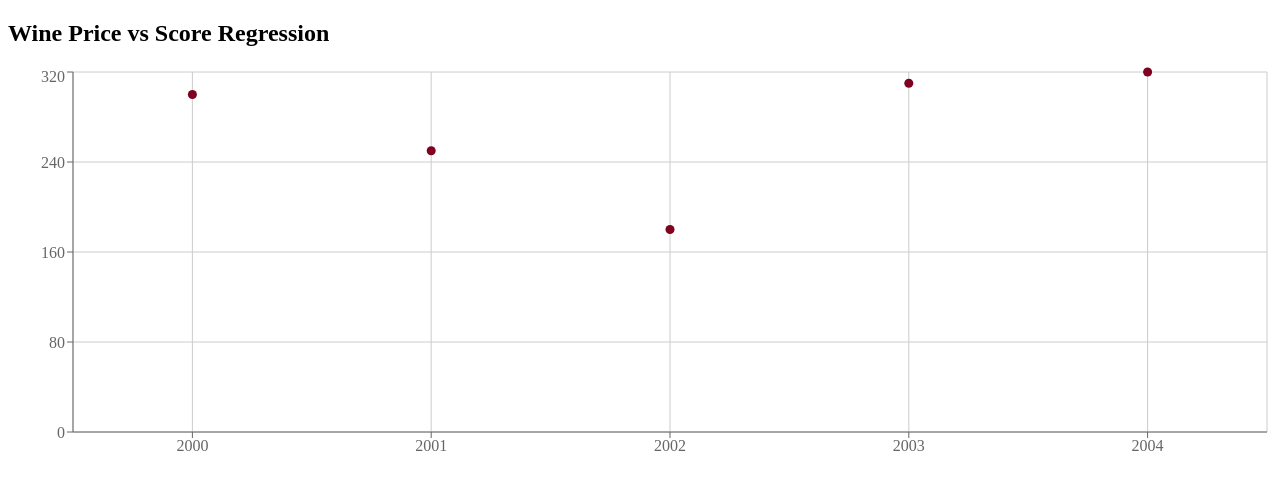
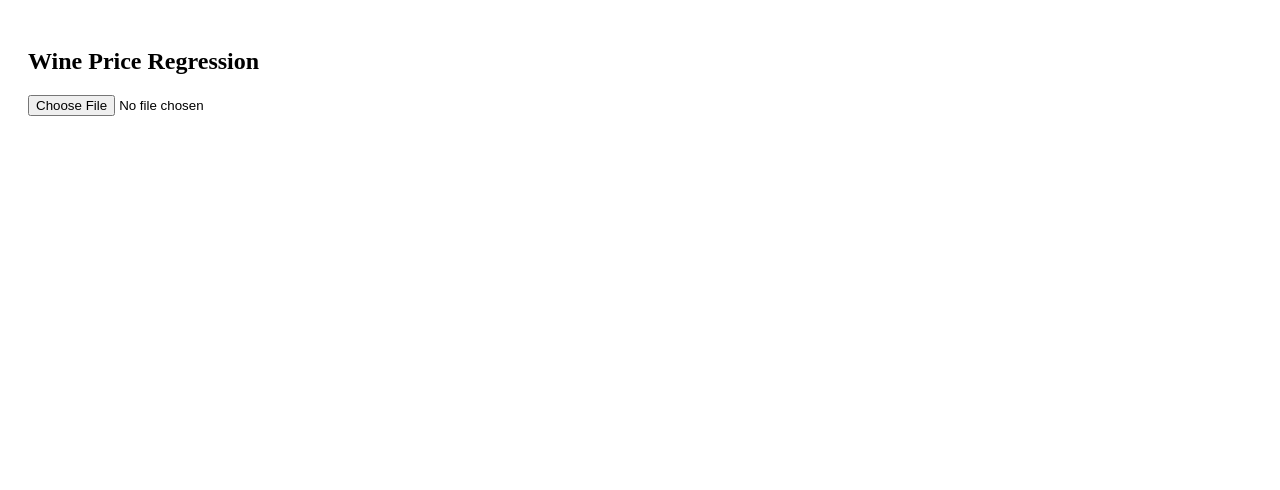
Before and after one commit to averdickt/wine-regression-app, a React (Create React App) app: page / in a window 1280 px wide. Shown: the top 490 px of the page. Built offline with nearby package versions, Linux system fonts and the light colour scheme.

Commit message:
Update App.js

```diff
--- a/src/App.js
+++ b/src/App.js
@@ -1,27 +1,109 @@
-import React from 'react';
-import { LineChart, Line, XAxis, YAxis, CartesianGrid, Tooltip, ResponsiveContainer, ScatterChart, Scatter } from 'recharts';
-
-const data = [
-  { year: 2000, score: 95, price: 300 },
-  { year: 2001, score: 92, price: 250 },
-  { year: 2002, score: 100, price: 180 }, // standout value
-  { year: 2003, score: 96, price: 310 },
-  { year: 2004, score: 94, price: 320 },
-];
+import React, { useState } from 'react';
+import * as XLSX from 'xlsx';
+import regression from 'regression';
+import {
+  LineChart, Line, XAxis, YAxis, CartesianGrid,
+  Tooltip, Scatter, ResponsiveContainer, ScatterChart
+} from 'recharts';
 
 function App() {
+  const [chartData, setChartData] = useState([]);
+  const [regressionData, setRegressionData] = useState([]);
+
+  const parsePrice = (row) => {
+    const bid = parseFloat(row['bid per case']);
+    const offer = parseFloat(row['offer per case']);
+    const lastTrade = parseFloat(row['last trade price']);
+
+    if (!isNaN(bid) && !isNaN(offer)) {
+      return (bid + offer) / 2;
+    } else if (!isNaN(lastTrade)) {
+      return lastTrade;
+    }
+    return null;
+  };
+
+  const extractBottleCount = (description) => {
+    const match = description?.match(/^(\d+)\s*x/i);
+    return match ? parseInt(match[1], 10) : null;
+  };
+
+  const isValidRow = (row) => {
+    return (
+      row['bottle condition']?.toLowerCase() === 'pristine' &&
+      typeof row['case description'] === 'string' &&
+      row['case description'].trim().toLowerCase().endsWith('75cl')
+    );
+  };
+
+  const handleFileUpload = (event) => {
+    const file = event.target.files[0];
+    const reader = new FileReader();
+
+    reader.onload = (e) => {
+      const binaryStr = e.target.result;
+      const workbook = XLSX.read(binaryStr, { type: 'binary' });
+      const worksheet = workbook.Sheets[workbook.SheetNames[0]];
+      const rows = XLSX.utils.sheet_to_json(worksheet);
+
+      const filtered = rows
+        .filter(isValidRow)
+        .map((row) => {
+          const casePrice = parsePrice(row);
+          const bottleCount = extractBottleCount(row['case description']);
+          const vintage = parseInt(row['vintage'], 10);
+
+          if (casePrice && bottleCount && vintage) {
+            return {
+              vintage,
+              price: casePrice / bottleCount,
+              product: row['product']
+            };
+          }
+          return null;
+        })
+        .filter(Boolean);
+
+      setChartData(filtered);
+
+      // Generate regression: price vs vintage
+      const regPoints = filtered.map(d => [d.vintage, d.price]);
+      const result = regression.linear(regPoints);
+      const regLine = filtered.map(d => ({
+        vintage: d.vintage,
+        price: result.predict(d.vintage)[1]
+      }));
+
+      setRegressionData(regLine);
+    };
+
+    reader.readAsBinaryString(file);
+  };
+
   return (
-    <div style={{ width: '100%', height: 400 }}>
-      <h2>Wine Price vs Score Regression</h2>
-      <ResponsiveContainer>
-        <ScatterChart>
-          <CartesianGrid />
-          <XAxis dataKey="year" name="Year" />
-          <YAxis dataKey="price" name="Price (£)" />
-          <Tooltip />
-          <Scatter name="Wines" data={data} fill="#800020" />
-        </ScatterChart>
-      </ResponsiveContainer>
+    <div style={{ padding: 20 }}>
+      <h2>Wine Price Regression</h2>
+      <input type="file" accept=".xlsx" onChange={handleFileUpload} />
+
+      {chartData.length > 0 && (
+        <ResponsiveContainer width="100%" height={500}>
+          <LineChart>
+            <CartesianGrid strokeDasharray="3 3" />
+            <XAxis dataKey="vintage" type="number" domain={['auto', 'auto']} />
+            <YAxis dataKey="price" type="number" domain={['auto', 'auto']} />
+            <Tooltip />
+            <Scatter name="Wine Data" data={chartData} fill="#8884d8" />
+            <Line
+              type="monotone"
+              data={regressionData}
+              dataKey="price"
+              stroke="#ff7300"
+              dot={false}
+              name="Regression Line"
+            />
+          </LineChart>
+        </ResponsiveContainer>
+      )}
     </div>
   );
 }
```
